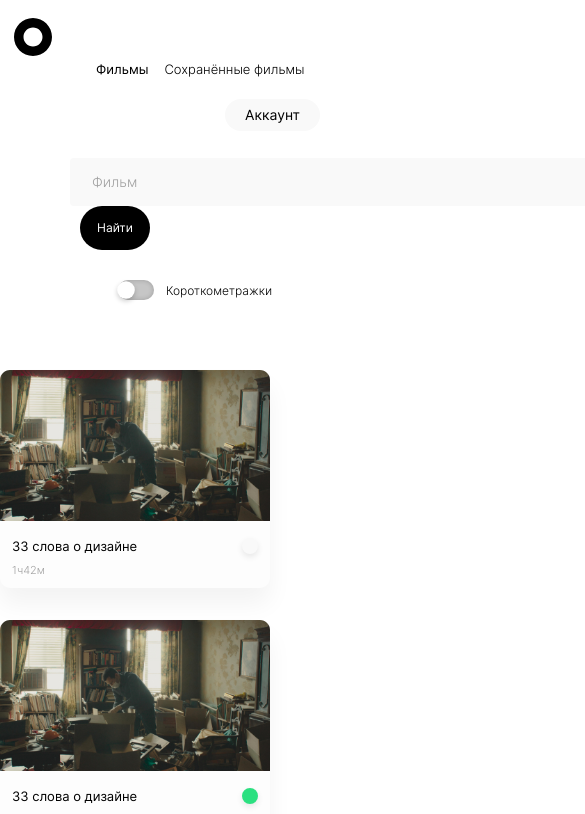
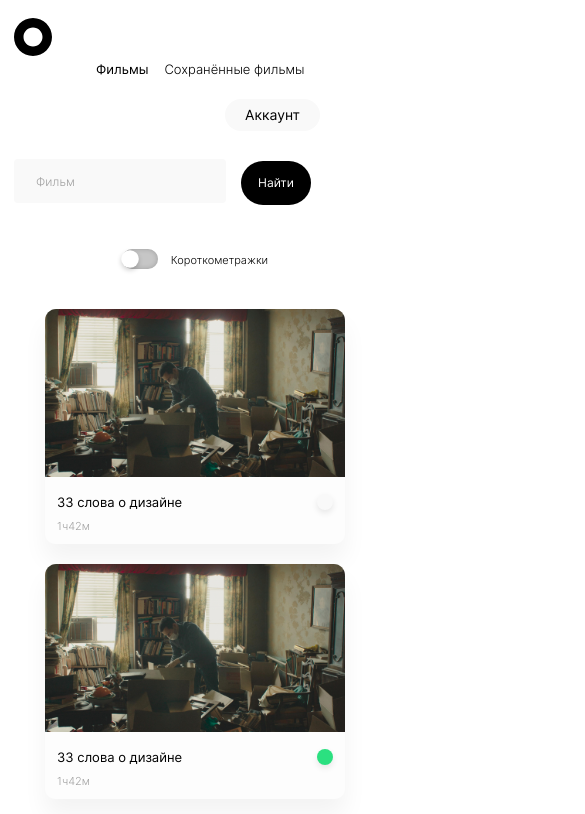
Before and after one commit to verymarine/movies-explorer-frontend, a React (Create React App) app in the folder movies-explorer/: page /movies in a window 390 px wide. Shown: the top 814 px of the page, 585 px wide, since content can reach past the window. Built offline with nearby package versions, Linux system fonts and the light colour scheme.

Commit message:
add @media for Movies

```diff
--- a/movies-explorer/src/components/Movies/FilterCheckbox/FilterCheckbox.css
+++ b/movies-explorer/src/components/Movies/FilterCheckbox/FilterCheckbox.css
@@ -54,3 +54,11 @@ input:checked[type="checkbox"]:before {
     line-height: 18px;
     color: #000000;
 }
+
+@media screen and (max-width: 767px) {
+    .checkbox__title {
+        margin-left: 13px;
+        font-size: 11px;
+        line-height: 18px;
+    }
+}
--- a/movies-explorer/src/components/Movies/MoviesCard/MoviesCard.css
+++ b/movies-explorer/src/components/Movies/MoviesCard/MoviesCard.css
@@ -75,7 +75,8 @@
     background-image: url('../../../images/like.svg');
     background-size: 16px 16px;
     background-color: transparent;
-    background-repeat: no-repeat;;
+    background-repeat: no-repeat;
+    ;
     width: 16px;
     height: 16px;
     background: #2BE080;
@@ -90,8 +91,35 @@
     background-image: url('../../../images/delete.svg');
     background-size: 16px 16px;
     background-color: transparent;
-    background-repeat: no-repeat;;
+    background-repeat: no-repeat;
+    ;
     width: 16px;
     height: 16px;
     border: none;
 }
+
+@media screen and (max-width: 1023px) {
+    .movies-card {
+        width: 339px;
+        height: 257px;
+    }
+
+    .movies-card__video {
+        margin: 0;
+        padding: 0;
+        width: 339px;
+        height: 190px;
+    }
+}
+
+@media screen and (max-width: 767px) {
+    .movies-card {
+        width: 300px;
+        height: 235px;
+    }
+
+    .movies-card__video {
+        width: 300px;
+        height: 168px;
+    }
+}
--- a/movies-explorer/src/components/Movies/MoviesCardList/MoviesCardList.css
+++ b/movies-explorer/src/components/Movies/MoviesCardList/MoviesCardList.css
@@ -28,3 +28,35 @@
     border: none;
     color: #000000;
 }
+
+@media screen and (max-width: 1023px) {
+    .movies-list {
+        max-width: 768px;
+        display: grid;
+        grid-template-columns: repeat(auto-fill, minmax(339px, 1fr));
+        column-gap: 30px;
+        row-gap: 36px;
+    }
+
+    .movies-list__button-more {
+        margin: 50px 30px 0 30px;
+        width: 708px;
+    }
+}
+
+@media screen and (max-width: 767px) {
+    .movies-list {
+        margin: 40px auto 0 auto;
+        max-width: 300px;
+        grid-template-columns: repeat(auto-fill, minmax(300px, 1fr));
+        /* grid-template-columns: repeat(3, 282px); */
+        column-gap: 0;
+        row-gap: 20px;
+    }
+
+    .movies-list__button-more {
+        margin: 50px 10px 0 10px;
+        padding: 0;
+        width: 300px;
+    }
+}
--- a/movies-explorer/src/components/Movies/MoviesCardList/MoviesCardList.js
+++ b/movies-explorer/src/components/Movies/MoviesCardList/MoviesCardList.js
@@ -55,7 +55,7 @@ function MoviesCardList(props) {
                     className="movies-card__delete"
                 />
             </section>
-            <button className="movies-list__button-more">Ещё</button>
+            {/* <button className="movies-list__button-more">Ещё</button> */}
         </>
 
 
--- a/movies-explorer/src/components/Movies/SearchForm/SearchForm.css
+++ b/movies-explorer/src/components/Movies/SearchForm/SearchForm.css
@@ -47,3 +47,29 @@
     background: #000000;
     border-radius: 40px;
 }
+
+@media screen and (max-width: 1023px) {
+    .search-form__input {
+        max-width: 628px;
+    }
+}
+
+@media screen and (max-width: 767px) {
+
+    .search-form__form {
+        margin: 81px auto 44px 14px;
+    }
+
+    .search-form__input {
+        width: 212px;
+        height: 44px;
+    }
+
+    .search-form__input::placeholder {
+        font-size: 12px;
+    }
+
+    .search-form__button {
+        margin: 0 0 0 15px;
+    }
+}
```
